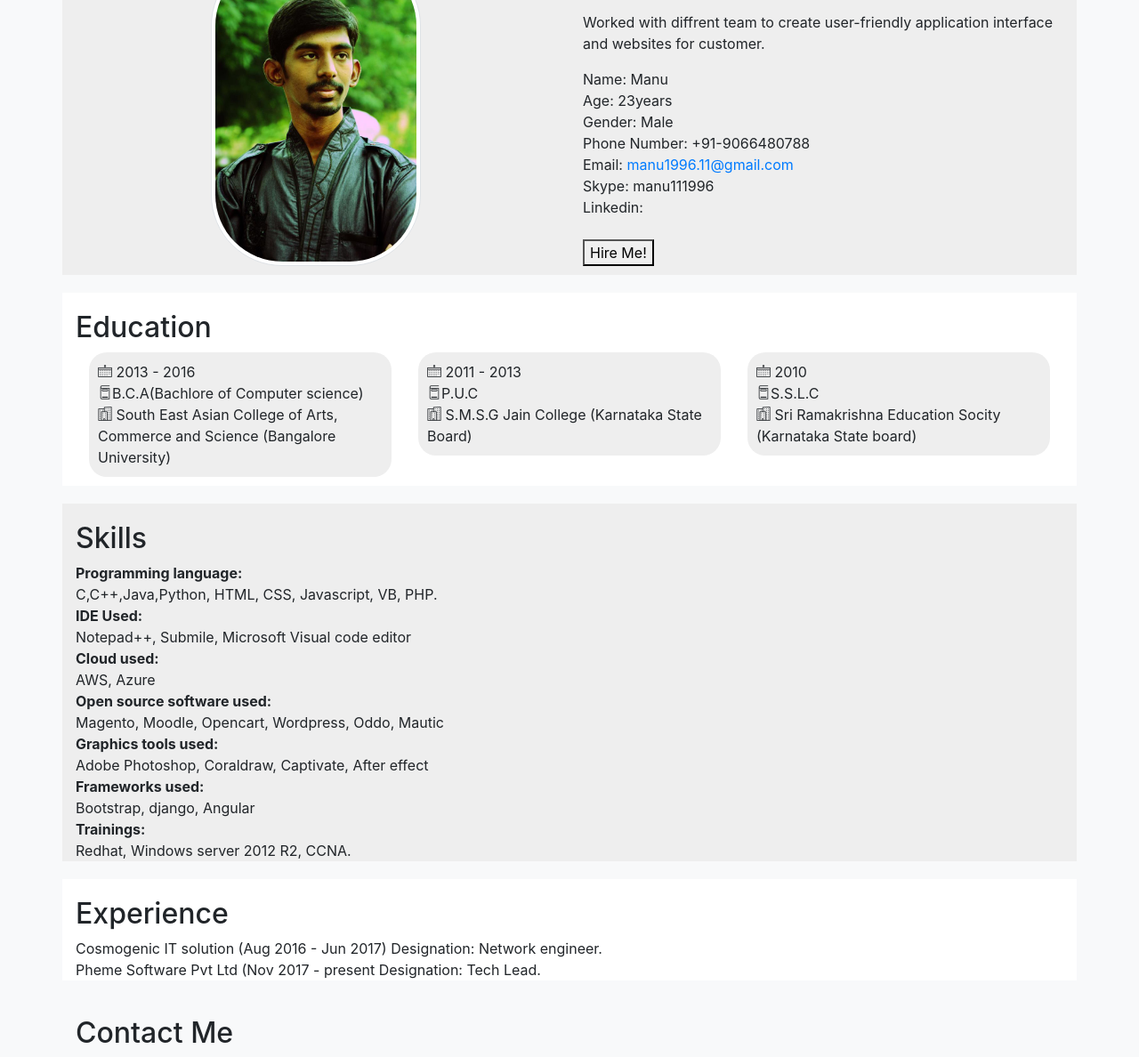
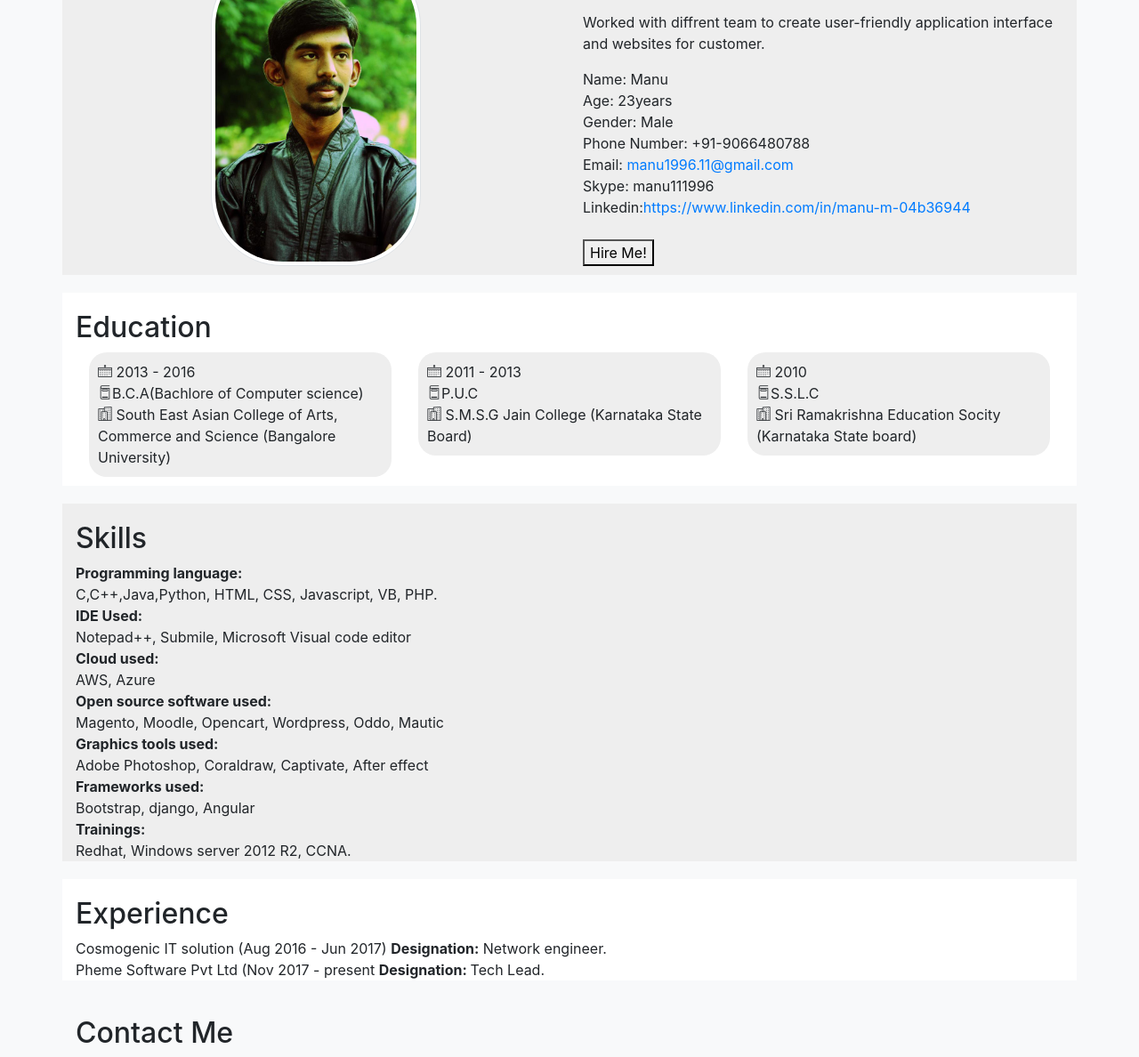
Before and after one commit to manumahadevu/Manu, a plain HTML site: page index.html in a window 1280 px wide. Shown: the part 626-1814 px from the top of the page at 89% size. Drawn offline with Linux system fonts and the light colour scheme; files whose address does not match are found by name.

Commit message:
Update index.html

```diff
--- a/index.html
+++ b/index.html
@@ -59,7 +59,7 @@ I aim to make a diffrence throught my creative solution.
 <span>Phone Number: +91-9066480788</span><br>
 <span>Email: <a href="mailto:manu1996.11@gmail.com">manu1996.11@gmail.com</a></span><br>
 <span>Skype: manu111996</span><br>
-<span>Linkedin:</span><br>
+<span>Linkedin:<a href="https://www.linkedin.com/in/manu-m-04b36944/">https://www.linkedin.com/in/manu-m-04b36944</a></span><br>
 <br>
 <button>Hire Me!</button>
 </div>
@@ -99,7 +99,7 @@ I aim to make a diffrence throught my creative solution.
 </div>
 <!-- Educaiton block end-->
 <!-- Skills block start-->
-<div class="container skill">
+<div class="container skill" id="skill">
 <h2 style="padding-top: 20px;">Skills</h2>
 <div>
 <b>Programming language:</b><br>
@@ -117,13 +117,13 @@ Redhat, Windows server 2012 R2, CCNA.
 </div>
 <!--Skills block end-->
 <!-- experience start-->
-<div class="container experience">
+<div class="container experience" id="experience">
 <h2 style="padding-top: 20px;"> Experience </h2>
 <span >Cosmogenic IT solution (Aug 2016 - Jun 2017)
-Designation: Network engineer.
+<b>Designation:</b> Network engineer.
 </span><br>
 <span >Pheme Software Pvt Ltd (Nov 2017 - present
-Designation: Tech Lead.
+<b>Designation: </b>Tech Lead.
 </span>
 </div>
 <!-- experience end-->
```
